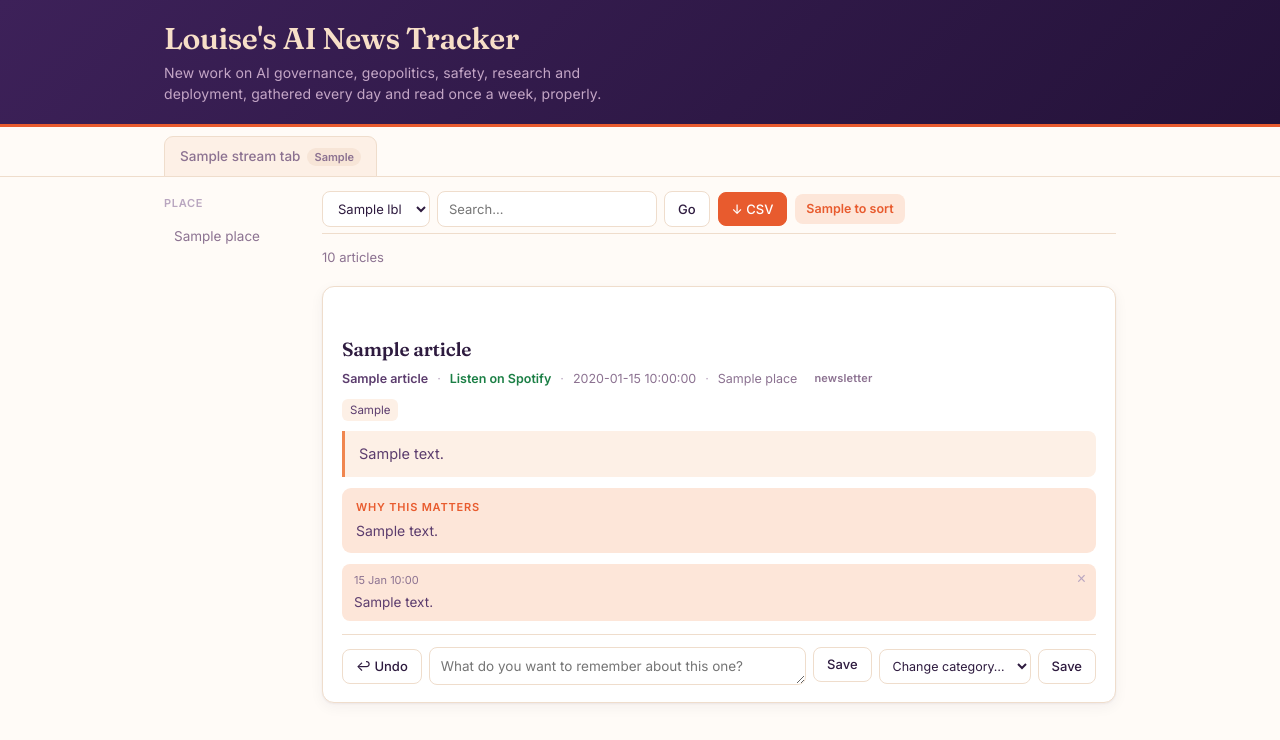
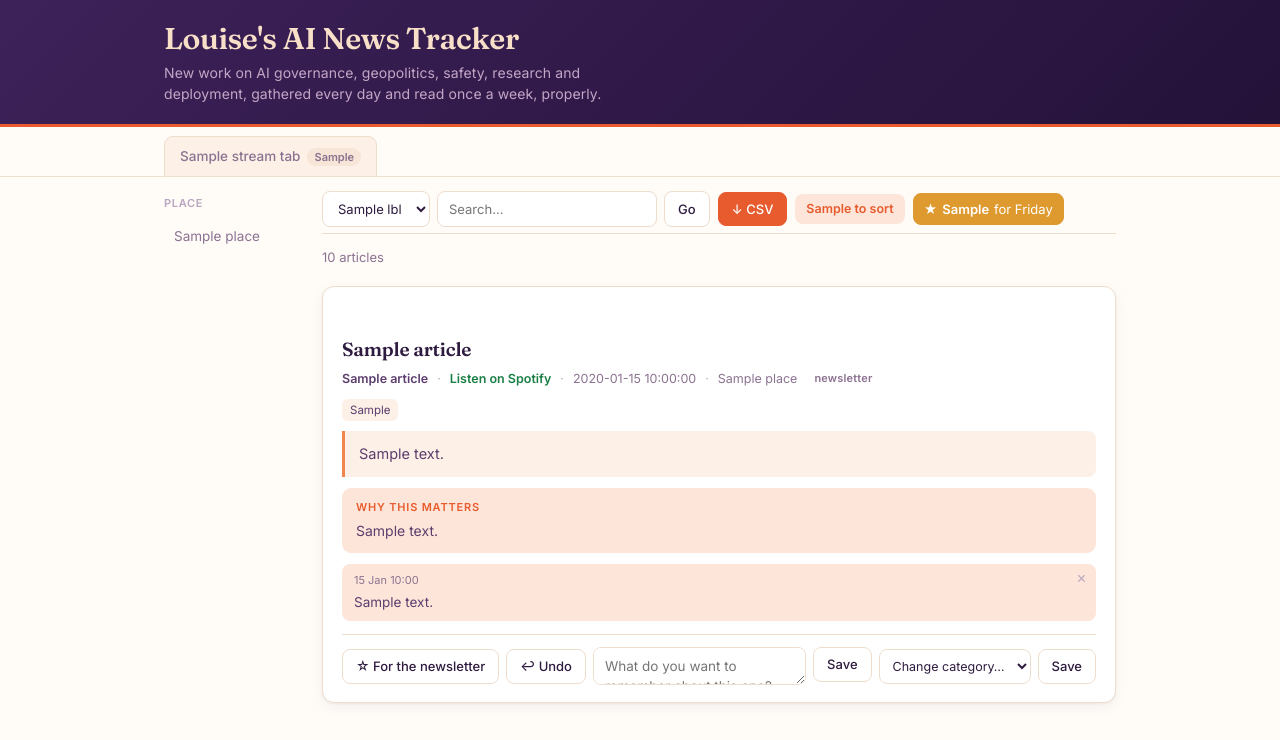
Before and after one commit to Yorkel/ai-news-tracker, a FastAPI app: template web/templates/index.html in a window 1280 px wide. Shown: the top 740 px of the page. Run offline with FastAPI, Linux system fonts and the light colour scheme; the template is opened without the code that fills it: most values are stand-ins (such as "Sample title", 1, 10 or a date in 2020); some libraries are stand-ins or nearby versions.

Commit message:
Mark an article for the newsletter
Keep was doing two jobs: "worth a second look" and "this goes in Friday's
post". Those are different decisions made at different times, and merging
them meant every Keep was a commitment, which slows down the daily triage.

There is a star on each card now. Ticking it marks the article for the post
and keeps it in the same click, so it leaves the unsorted pile. "N for
Friday" in the toolbar counts what is picked and links to just those; the
CSV from that view exports the selection as newsletter_<week>.csv rather
than the whole reading list.

The flag sits on top of keep and reject rather than beside them, so undo has
to be the inverse of what was pressed: clearing a newsletter tick would
otherwise wipe the keep underneath it.

No migration needed. curator_decisions.selected_for_newsletter has been on
the table since the template and was never wired to anything.

Verified: tick moves the count 0 -> 1 and takes the card off the pile, the
newsletter view shows it, the CSV comes out as newsletter_2026-08-28.csv with
the row in it, and untick puts the count back to 0.

```diff
--- a/web/app.py
+++ b/web/app.py
@@ -121,6 +121,7 @@ def index(request: Request, stream: str = "all", place: str = "All",
     for r in rows:
         r["notes"] = notes.get(r["url"], [])
     to_sort = D.pending_count(stream, place, wk)
+    for_friday = D.newsletter_count(wk)
 
     tabs = [("all", "All", counts.get("all", 0))] + [
         (s, S.SHORT[s], counts.get(s, 0)) for s in S.ORDER
@@ -136,6 +137,7 @@ def index(request: Request, stream: str = "all", place: str = "All",
         "pages": max(1, -(-total // PER_PAGE)),
         "stream_tabs": tabs, "places": ["All"] + S.PLACE_ORDER,
         "week_idx": week_idx, "to_sort": to_sort,
+        "for_friday": for_friday,
         "week_labels": ([(ALL_TIME, "All time")]
                         + [(i, w[2]) for i, w in enumerate(weeks)]),
         "move_targets": [(s, S.SHORT[s]) for s in S.ORDER],
@@ -164,6 +166,10 @@ def act(request: Request, url: str = Form(...), action: str = Form(...),
         return blocked
     if action == "clear":
         D.clear_decision(url)
+    elif action == "newsletter":
+        D.set_newsletter(url, True)
+    elif action == "unnewsletter":
+        D.set_newsletter(url, False)
     else:
         D.set_decision(url, action)
     return _done(request, back)
@@ -181,7 +187,8 @@ def move(request: Request, url: str = Form(...), stream: str = Form(""),
 
 
 @app.get("/export.csv")
-def export_csv(request: Request, stream: str = "all", week: int = 0):
+def export_csv(request: Request, stream: str = "all", week: int = 0,
+               status: str = "kept"):
     blocked = auth.require(request)
     if blocked is not None:
         return blocked
@@ -189,7 +196,9 @@ def export_csv(request: Request, stream: str = "all", week: int = 0):
     _, wk = _week_range(weeks, week)
     # "all" is passed through rather than converted to None, so the export
     # holds exactly what the All tab holds — papers excluded.
-    rows = D.kept_rows(wk, stream)
+    # status=newsletter exports just this week's picks; anything else keeps
+    # the old behaviour of exporting everything kept.
+    rows = D.kept_rows(wk, stream, status if status == "newsletter" else "kept")
     notes = D.notes_for([r["url"] for r in rows])
 
     buf = io.StringIO()
@@ -207,7 +216,8 @@ def export_csv(request: Request, stream: str = "all", week: int = 0):
     buf.seek(0)
     # The papers pile is a separate reading list, so it gets a separate name
     # rather than a file that looks like the news export.
-    stem = "papers" if stream == "papers" else f"reading-list_{stream}"
+    stem = ("newsletter" if status == "newsletter"
+            else "papers" if stream == "papers" else f"reading-list_{stream}")
     span = "all-time" if wk is None else f"{wk[0]:%Y-%m-%d}"
     name = f"{stem}_{span}.csv"
     return StreamingResponse(iter([buf.getvalue()]), media_type="text/csv",
--- a/web/data.py
+++ b/web/data.py
@@ -69,7 +69,7 @@ def fetch_articles(stream: str | None, place: str | None, week: tuple[date, date
     sql = f"""
         select a.url, a.title, a.article_date, a.source, a.summary,
                a.topic_tags, a.geographic_focus,
-               d.action, d.stream_override
+               d.action, d.stream_override, d.selected_for_newsletter
           from articles a
           left join curator_decisions d on d.url = a.url
          where {' and '.join(where)}
@@ -86,6 +86,7 @@ def fetch_articles(stream: str | None, place: str | None, week: tuple[date, date
         act = r.get("action")
         r["status"] = ("Kept" if act in KEPT_ACTIONS
                        else "Rejected" if act == "reject" else "Pending")
+        r["for_newsletter"] = bool(r.get("selected_for_newsletter"))
 
     if stream and stream != "all":
         rows = [r for r in rows if r["stream"] == stream]
@@ -94,7 +95,11 @@ def fetch_articles(stream: str | None, place: str | None, week: tuple[date, date
         rows = [r for r in rows if r["stream"] not in S.EXCLUDED_FROM_ALL]
     if place and place != "All":
         rows = [r for r in rows if r["place"] == place]
-    if status != "all":
+    if status == "newsletter":
+        # Not a status alongside kept and rejected: it is a flag on top of
+        # one, so it filters on its own rather than through r["status"].
+        rows = [r for r in rows if r["for_newsletter"]]
+    elif status != "all":
         rows = [r for r in rows if r["status"].lower() == status]
 
     return rows[offset:offset + limit], len(rows)
@@ -134,6 +139,31 @@ def clear_decision(url: str) -> None:
         c.commit()
 
 
+def set_newsletter(url: str, on: bool) -> None:
+    """Flag an article as one for this week's post.
+
+    Independent of keep and reject: an article is flagged *and* kept, so
+    ticking it both marks it for Friday and takes it off the unsorted pile.
+    """
+    with _conn() as c, c.cursor() as cur:
+        cur.execute(
+            """insert into curator_decisions (url, action, label,
+                                              selected_for_newsletter, decided_at)
+               values (%s, 'keep', '', %s, now())
+               on conflict (url) do update set
+                   selected_for_newsletter = excluded.selected_for_newsletter,
+                   action = case when excluded.selected_for_newsletter
+                                 then 'keep' else curator_decisions.action end""",
+            (url, on))
+        c.commit()
+
+
+def newsletter_count(week: tuple[date, date] | None) -> int:
+    """How many articles are marked for this week's post."""
+    rows, _ = fetch_articles(None, None, week, "newsletter", "", 0, 10**6)
+    return len(rows)
+
+
 def set_stream(url: str, stream: str) -> None:
     with _conn() as c, c.cursor() as cur:
         cur.execute(
@@ -144,8 +174,9 @@ def set_stream(url: str, stream: str) -> None:
         c.commit()
 
 
-def kept_rows(week: tuple[date, date] | None, stream: str | None) -> list[dict]:
-    rows, _ = fetch_articles(stream, None, week, "kept", "", 0, 10**6)
+def kept_rows(week: tuple[date, date] | None, stream: str | None,
+              status: str = "kept") -> list[dict]:
+    rows, _ = fetch_articles(stream, None, week, status, "", 0, 10**6)
     return rows
 
 
--- a/web/templates/base.html
+++ b/web/templates/base.html
@@ -143,6 +143,14 @@ input[type=search]:focus,select:focus{outline:2px solid var(--accent-2);outline-
 .kick-deployment{background:#C4622E}
 .kick-podcasts{background:#5C3D6E}
 .kick-papers{background:#3E6B63}
+.btn.star:hover{background:var(--gold);border-color:var(--gold);color:#fff}
+.btn.starred{background:var(--gold);border-color:var(--gold);color:#fff;font-weight:600}
+.item.picked{border-left:4px solid var(--gold)}
+.friday{display:inline-flex;align-items:center;gap:5px;text-decoration:none;
+  font-size:13px;color:var(--muted);padding:5px 10px;border-radius:8px;
+  border:1px solid var(--rule)}
+.friday:hover,.friday.on{background:var(--gold);border-color:var(--gold);color:#fff}
+.friday b{font-weight:700}
 .spot{color:#1B7F45;text-decoration:none;font-weight:600}
 .spot:hover{text-decoration:underline}
 @media (prefers-color-scheme:dark){:root:not([data-theme="light"]) .spot{color:#4ECB7B}}
@@ -299,18 +307,19 @@ footer a{color:var(--faint)}
     undo = null;
   });
 
-  function remove(item, label, url) {
+  function remove(item, label, url, undoAction, counted) {
     // Keep the node and its position so Undo can put it back exactly.
     var parent = item.parentNode, next = item.nextSibling;
     item.classList.add('going');
     setTimeout(function () { item.remove(); }, 180);
-    bump(-1);
+    if (counted) bump(-1);
     toast(label, function () {
-      post('/act', {url: url, action: 'clear', back: location.href}).then(function () {
-        item.classList.remove('going');
-        parent.insertBefore(item, next);
-        bump(1);
-      });
+      post('/act', {url: url, action: undoAction, back: location.href})
+        .then(function () {
+          item.classList.remove('going');
+          parent.insertBefore(item, next);
+          if (counted) bump(1);
+        });
     });
   }
 
@@ -341,9 +350,20 @@ footer a{color:var(--faint)}
         bump(1);
         return;
       }
-      var words = {keep: 'Kept', reject: 'Rejected'};
+      var words = {keep: 'Kept', reject: 'Rejected',
+                   newsletter: "In Friday's post",
+                   unnewsletter: "Taken out of Friday's post"};
+      // Undo has to be the inverse of what was pressed. Clearing a newsletter
+      // tick would also wipe the keep underneath it.
+      var undoOf = {newsletter: 'unnewsletter', unnewsletter: 'newsletter'};
+      var friday = document.querySelector('.friday b');
+      if (friday && undoOf[pressed]) {
+        friday.textContent = Math.max(0, (parseInt(friday.textContent, 10) || 0)
+                                         + (pressed === 'newsletter' ? 1 : -1));
+      }
       post(action, body);
-      remove(item, words[pressed] || 'Sorted', url);
+      remove(item, words[pressed] || 'Sorted', url,
+             undoOf[pressed] || 'clear', pressed !== 'unnewsletter');
       return;
     }
 
--- a/web/templates/index.html
+++ b/web/templates/index.html
@@ -38,8 +38,11 @@
       <input type="search" name="q" value="{{ q }}" placeholder="Search…">
       <button class="btn" type="submit">Go</button>
     </form>
-    <a class="btn primary" href="/export.csv?stream={{ stream }}&week={{ week_idx }}">↓ CSV</a>
+    <a class="btn primary" href="/export.csv?stream={{ stream }}&week={{ week_idx }}&status={{ status }}">↓ CSV</a>
     <span class="tosort"><b id="tosort">{{ to_sort }}</b> to sort</span>
+    <a class="friday {{ 'on' if status == 'newsletter' else '' }}"
+       href="?stream={{ stream }}&week={{ week_idx }}&status=newsletter&place={{ place }}"
+       title="What is going in this week's post">★ <b>{{ for_friday }}</b> for Friday</a>
   </div>
 </div>
 
@@ -47,7 +50,8 @@
 
 <div class="list">
 {% for a in articles %}
-  <div class="item {{ a.status|lower }}" data-url="{{ a.url }}">
+  <div class="item {{ a.status|lower }} {{ 'picked' if a.for_newsletter else '' }}"
+       data-url="{{ a.url }}">
     <span class="kicker kick-{{ a.stream }}">{{ a.stream_label }}</span>
     <h2><a href="{{ a.url }}" target="_blank" rel="noopener">{{ a.title }}</a></h2>
     <div class="meta">
@@ -88,6 +92,13 @@
       <form method="post" action="/act">
         <input type="hidden" name="url" value="{{ a.url }}">
         <input type="hidden" name="back" value="{{ back }}">
+        {% if a.for_newsletter %}
+          <button class="btn starred" name="action" value="unnewsletter"
+                  title="Take it out of this week's post">★ In the newsletter</button>
+        {% else %}
+          <button class="btn star" name="action" value="newsletter"
+                  title="Mark it for this week's post, and keep it">☆ For the newsletter</button>
+        {% endif %}
         {% if a.status == 'Pending' %}
           <button class="btn keep" name="action" value="keep">✓ Keep</button>
           <button class="btn reject" name="action" value="reject">✕ Reject</button>
```
